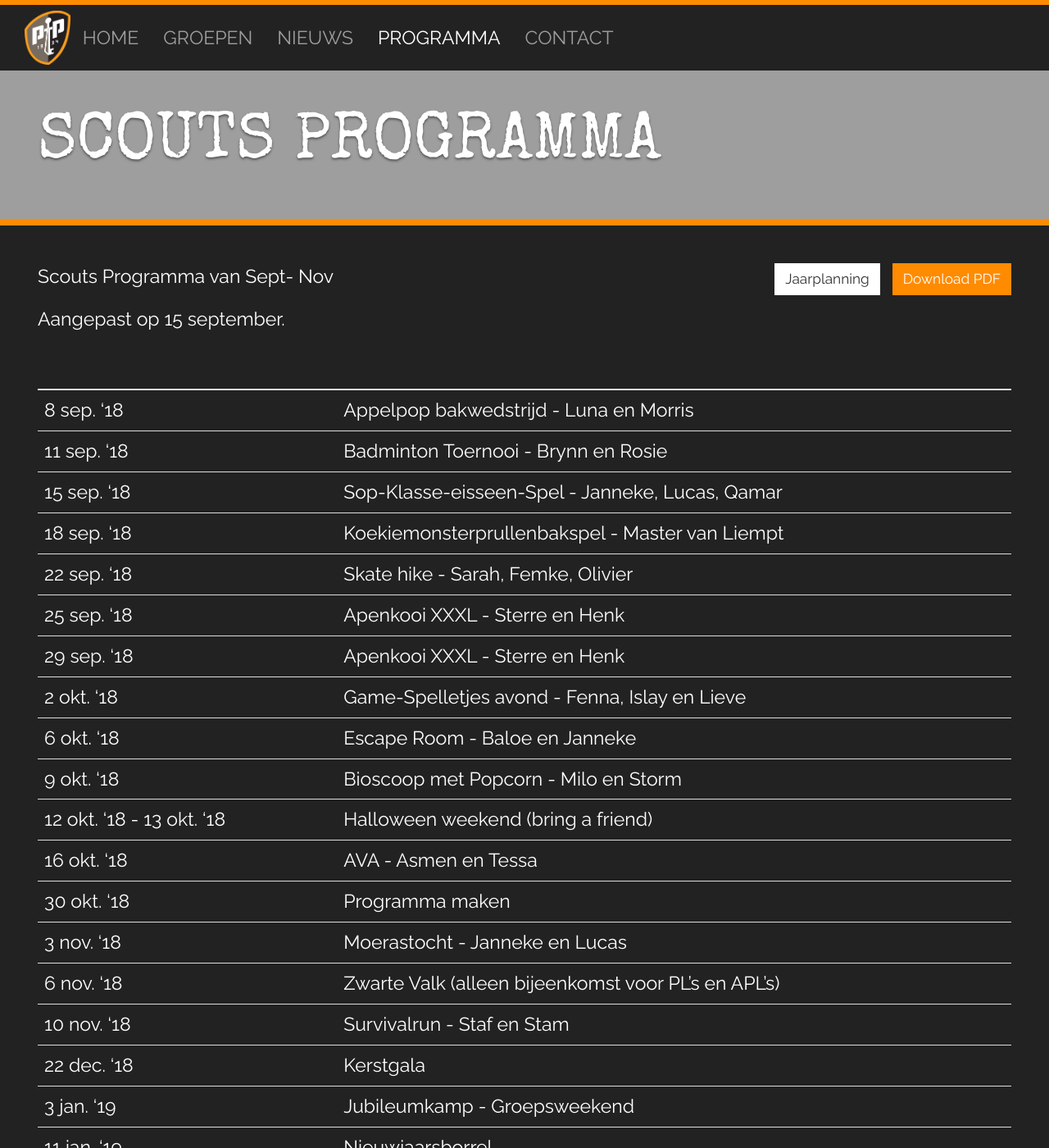
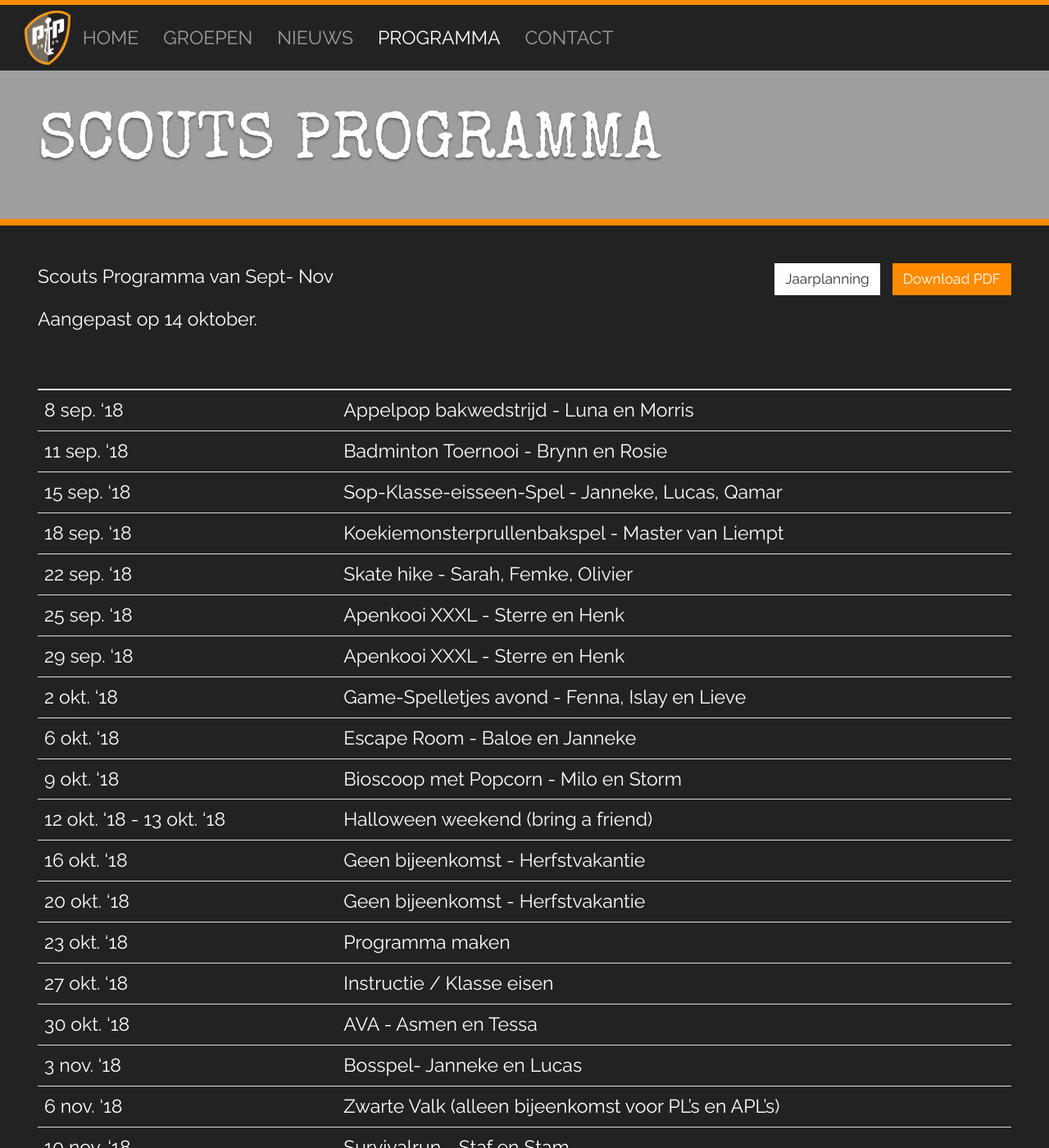
Before and after one commit to nognooitmeegemaakt/website, a Jekyll site: the page built from _agenda/scouts.md, in a window 1280 px wide and 1400 px high. Shown: the whole window at 82% size. Built offline with Jekyll 4.4.1, drawn with Linux system fonts in a browser that asks for light colours; some web fonts are replaced.

Commit message:
Update scouts.md Agenda through CMS
By Guidon van den Berg (162.158.234.61)

```diff
--- a/_agenda/scouts.md
+++ b/_agenda/scouts.md
@@ -8,7 +8,7 @@ footer: ""
 
 Scouts Programma van Sept- Nov
 
-Aangepast op 15 september.
+Aangepast op 14 oktober.
 
 | | |
 |---|---|
@@ -19,13 +19,16 @@ Aangepast op 15 september.
 | 22 sep. '18 | Skate hike - Sarah, Femke, Olivier |
 | 25 sep. '18 | Apenkooi XXXL - Sterre en Henk |
 | 29 sep. '18 | Apenkooi XXXL - Sterre en Henk |
-| 2 okt. '18 | Game-Spelletjes avond - Fenna, Islay en Lieve  |
+| 2 okt. '18 | Game-Spelletjes avond - Fenna, Islay en Lieve |
 | 6 okt. '18 | Escape Room - Baloe en Janneke |
 | 9 okt. '18 | Bioscoop met Popcorn - Milo en Storm |
 | 12 okt. '18 - 13 okt. '18 | Halloween weekend (bring a friend) |
-| 16 okt. '18 | AVA - Asmen en Tessa |
-| 30 okt. '18 | Programma maken |
-| 3 nov. '18 | Moerastocht - Janneke en Lucas |
+| 16 okt. '18 | Geen bijeenkomst - Herfstvakantie |
+| 20 okt. '18 | Geen bijeenkomst - Herfstvakantie |
+| 23 okt. '18 | Programma maken |
+| 27 okt. '18 | Instructie / Klasse eisen |
+| 30 okt. '18 | AVA - Asmen en Tessa |
+| 3 nov. '18 | Bosspel- Janneke en Lucas |
 | 6 nov. '18 | Zwarte Valk (alleen bijeenkomst voor PL's en APL's) |
 | 10 nov. '18 | Survivalrun - Staf en Stam |
 | 22 dec. '18 | Kerstgala |
```
